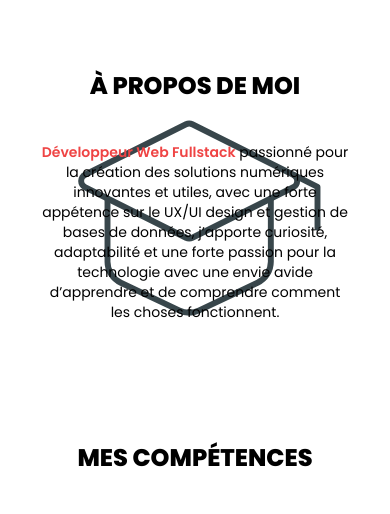
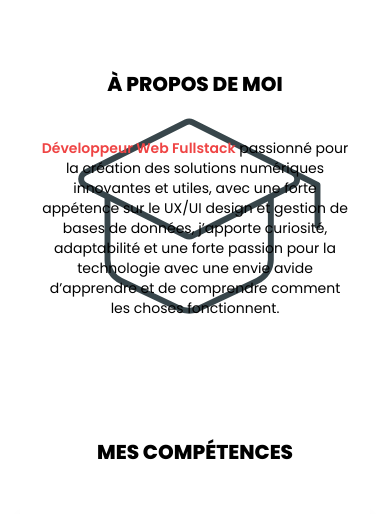
Before and after one commit to IsraelHangy/portfolio-israel, a React (Vite) app: page / in a window 390 px wide. Shown: the part 917-1431 px from the top of the page. Built offline with nearby package versions, Linux system fonts and the light colour scheme.

Commit message:
docs: change have been position background image to the contact section

```diff
--- a/src/components/Contact.tsx
+++ b/src/components/Contact.tsx
@@ -68,7 +68,7 @@ const Contact = () => {
       className="
           bg-base-300 px-10 pt-10 pb-20 font-bold scroll-mt-28 relative
           bg-no-repeat
-          bg-[length:200px] bg-[right_0rem_top_3rem]
+          bg-[length:150px] bg-[right_0rem_top_3rem]
           lg:bg-[length:300px] lg:bg-[right_20rem_top_2rem]
         "
       style={{
@@ -83,7 +83,7 @@ const Contact = () => {
         <div className="md:mt-5 mb-5 md:mb-0">
           <Title title="Envoyez un message" />
         </div>
-        <p className="text-center text-gray-300 font-light mb-5 mt-8 md:mt-10 md:mb-12 text-sm md:text-base">
+        <p className="text-center text-gray-300 font-light mb-2 mt-5 md:mt-10 md:mb-14 text-sm md:text-xl">
           Vous avez une question, une proposition, un commentaire ou vous
           souhaitez simplement <br />
           dire bonjour ? Allez-y
--- a/src/components/Navbar.tsx
+++ b/src/components/Navbar.tsx
@@ -24,7 +24,7 @@ const Navbar = () => {
               color="white"
             />
             <p className="font-poppins font-extrabold text-xl md:text-2xl">
-              GOOD<span className="text-red-500 pr-5">DEV</span>
+              GOOD<span className="text-red-500">DEV</span>
             </p>
           </div>
         </a>
--- a/src/components/Title.tsx
+++ b/src/components/Title.tsx
@@ -4,7 +4,7 @@ interface TitleProps {
 
 const Title = ({title}: TitleProps) => {
   return (
-    <h1 className="uppercase font-extrabold font-poppins text-center text-2xl md:text-4xl ">
+    <h1 className="uppercase font-extrabold font-poppins text-center text-xl md:text-4xl ">
         {title}
     </h1>
   )
```
